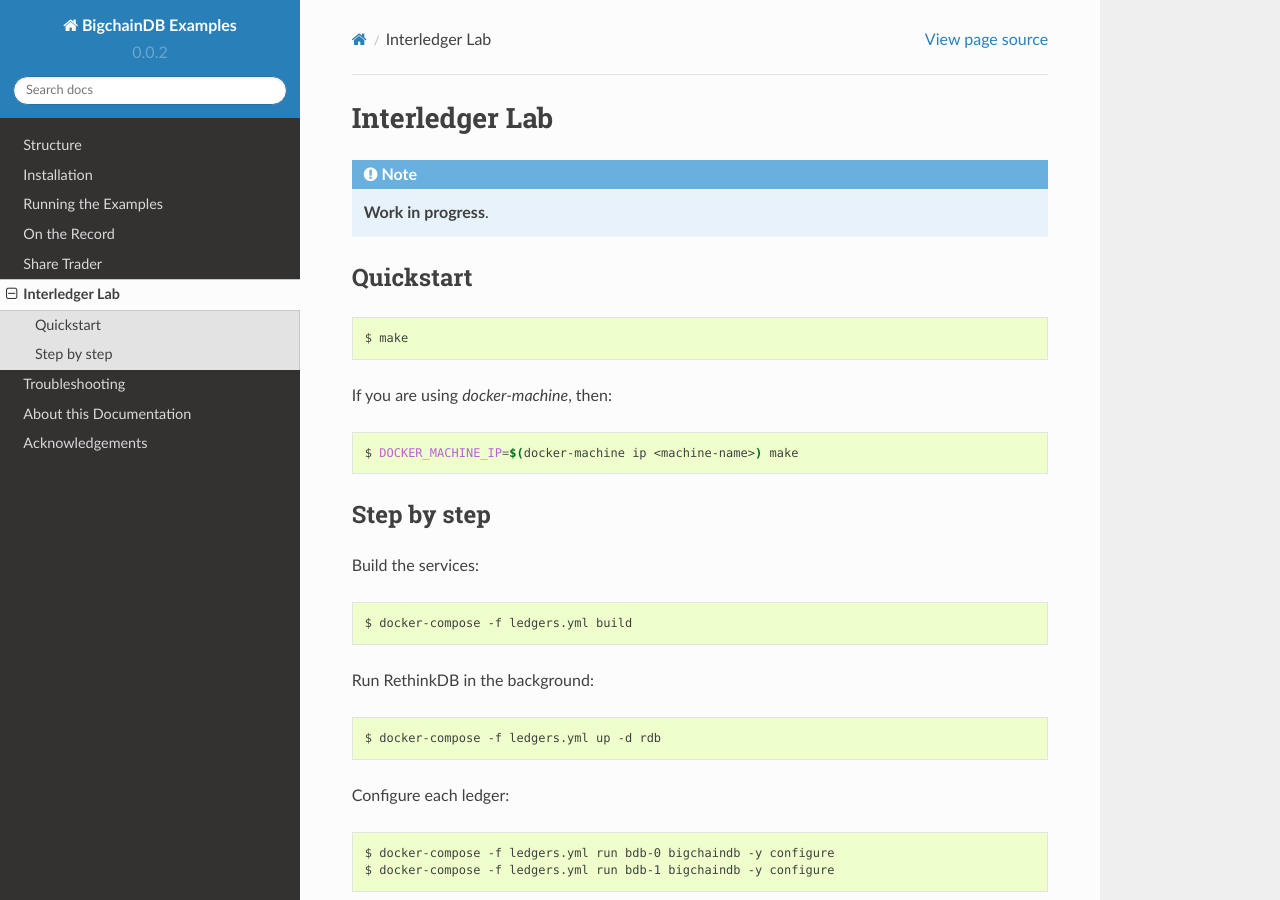
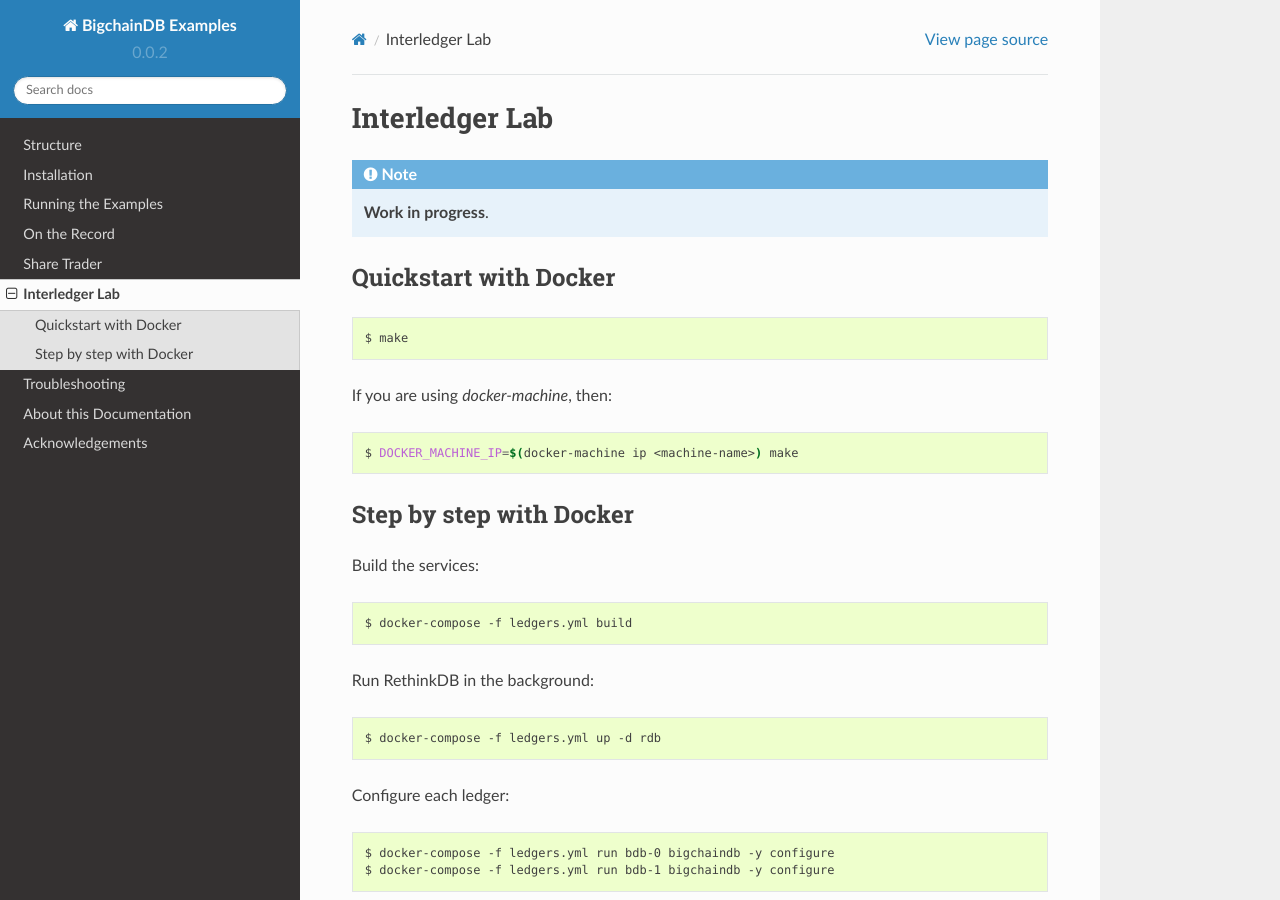
Before and after one commit to bigchaindb/bigchaindb-examples, a Sphinx documentation site: the page built from docs/source/interledger.rst, in a window 1280 px wide and 900 px high. Built offline with Sphinx 7.4.7 and the Read the Docs theme 2.0.0, drawn with Linux system fonts in a browser that asks for light colours.

Commit message:
Rename sections to indicate that docker is used

```diff
--- a/docs/source/interledger.rst
+++ b/docs/source/interledger.rst
@@ -4,8 +4,8 @@
 .. note:: **Work in progress**.
 
 
-Quickstart
-----------
+Quickstart with Docker
+----------------------
 
 .. code-block:: bash
 
@@ -19,8 +19,8 @@
     $ DOCKER_MACHINE_IP=$(docker-machine ip <machine-name>) make
 
 
-Step by step
-------------
+Step by step with Docker
+------------------------
 
 Build the services:
 
```
